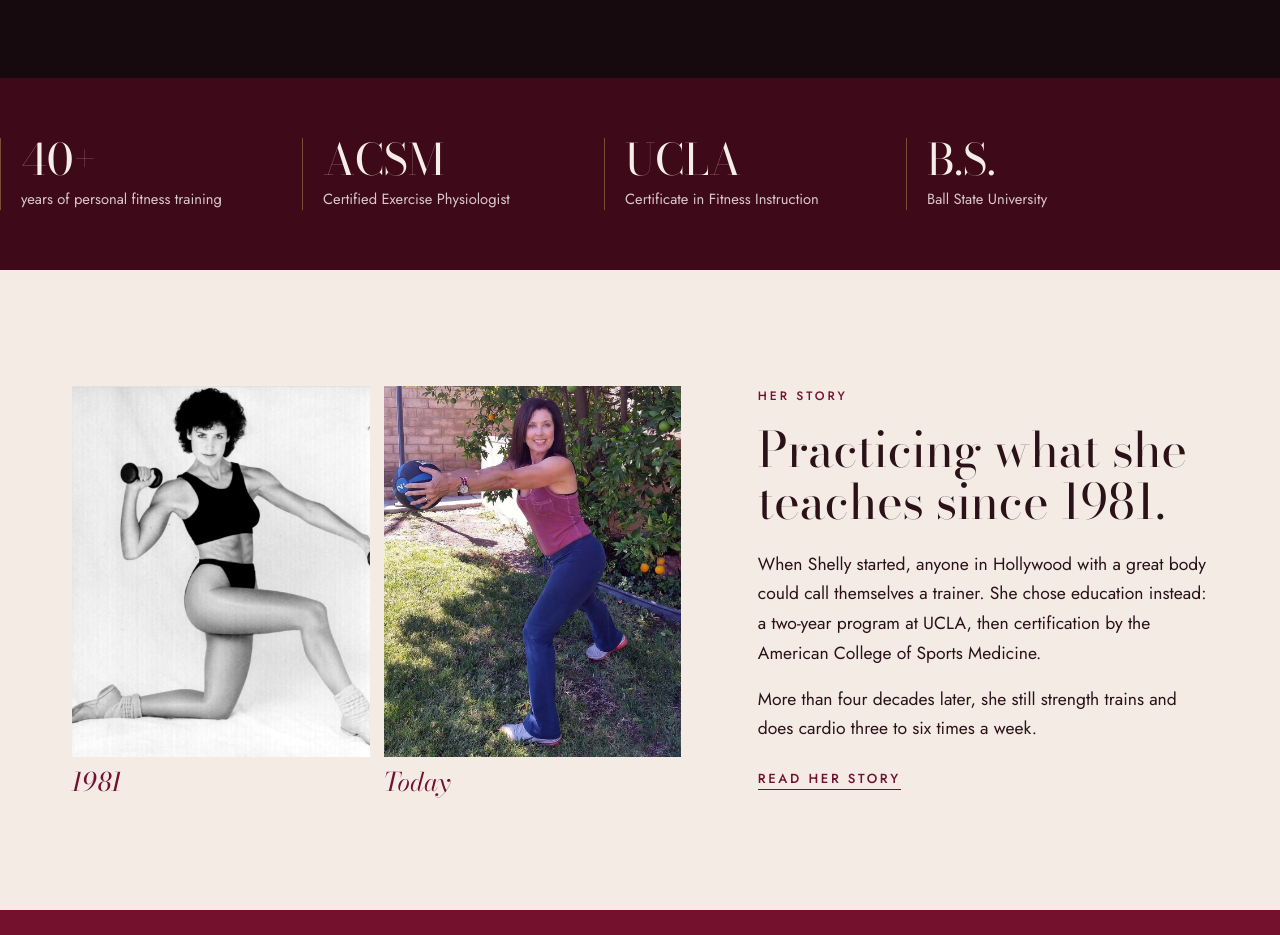
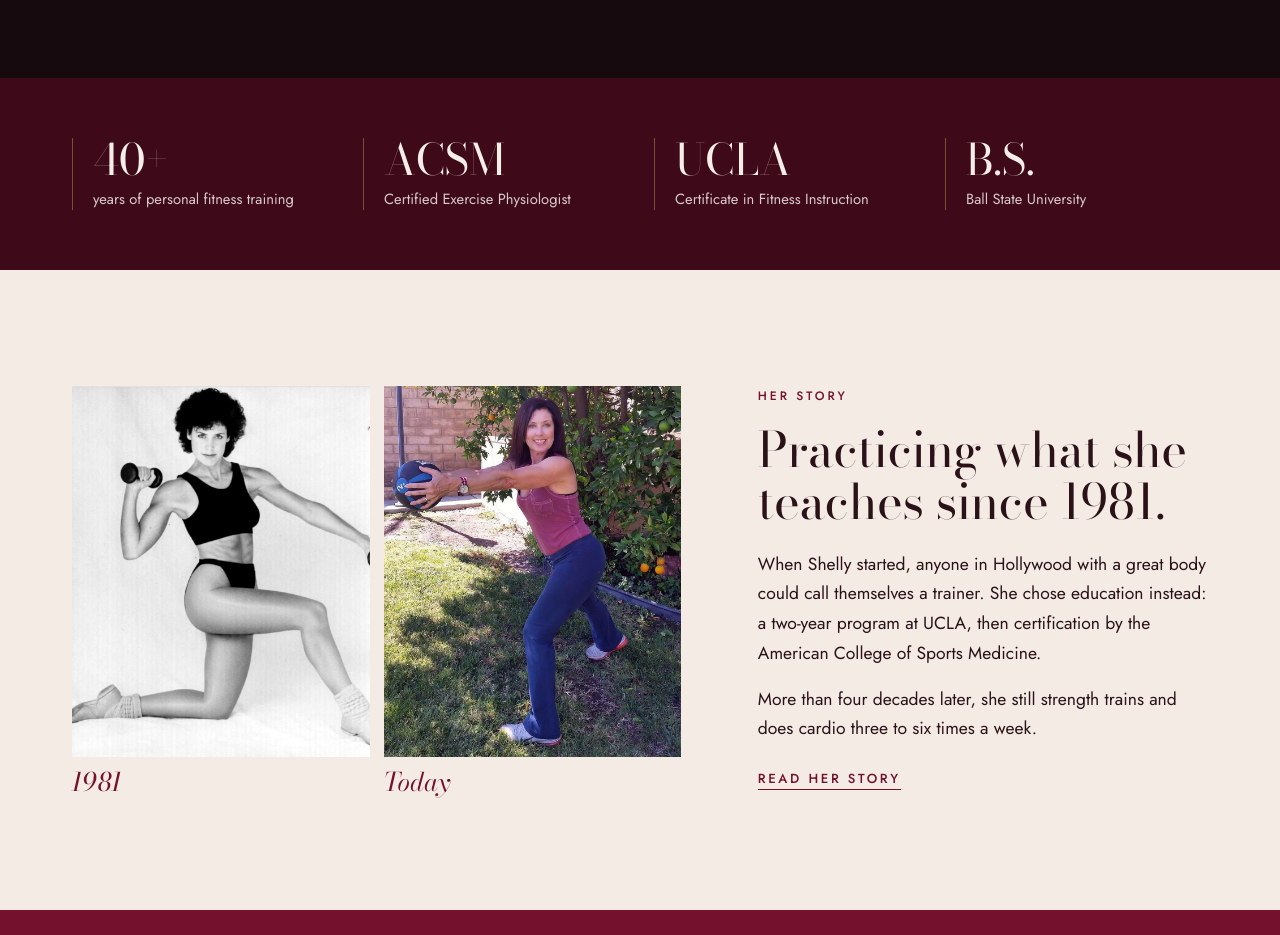
Before and after one commit to bodiroc/bodiroc, a plain HTML site: page d/index.html in a window 1280 px wide. Shown: the part 880-1815 px from the top of the page. Drawn offline with nearby package versions, Linux system fonts and the light colour scheme.

Commit message:
D and E: credential strip lines up with the page margins
Co-Authored-By: Claude Opus 5.5 <noreply@anthropic.com>
Claude-Session: https://claude.ai/code/session_01WW95Ky42Zdh99XH6fcbxpL

```diff
--- a/d/style.css
+++ b/d/style.css
@@ -83,7 +83,7 @@ section{padding-block:clamp(64px,9vw,120px)}
 
 /* Credential band */
 .creds{background:var(--wine-deep);padding-block:clamp(40px,5vw,60px)}
-.creds ul{list-style:none;margin:0;padding:0;display:grid;grid-template-columns:repeat(4,minmax(0,1fr));gap:28px}
+.creds ul{list-style:none;margin:0 auto;padding-block:0;padding-left:max(22px,env(safe-area-inset-left,0px));padding-right:max(22px,env(safe-area-inset-right,0px));display:grid;grid-template-columns:repeat(4,minmax(0,1fr));gap:28px}
 .creds li{display:grid;gap:8px;padding-left:20px;border-left:1px solid rgba(201,162,91,.45)}
 .creds b{font:400 clamp(2rem,3.4vw,2.7rem)/1 var(--display);color:var(--ivory)}
 .creds span{font-size:.92rem;line-height:1.45;color:var(--on-dark)}
--- a/e/style.css
+++ b/e/style.css
@@ -86,7 +86,7 @@ section{padding-block:clamp(64px,9vw,120px)}
 
 /* Credential band */
 .creds{background:var(--wine-deep);padding-block:clamp(40px,5vw,60px)}
-.creds ul{list-style:none;margin:0;padding:0;display:grid;grid-template-columns:repeat(4,minmax(0,1fr));gap:28px}
+.creds ul{list-style:none;margin:0 auto;padding-block:0;padding-left:max(22px,env(safe-area-inset-left,0px));padding-right:max(22px,env(safe-area-inset-right,0px));display:grid;grid-template-columns:repeat(4,minmax(0,1fr));gap:28px}
 .creds li{display:grid;gap:8px;padding-left:20px;border-left:1px solid rgba(201,162,91,.45)}
 .creds b{font:400 clamp(2rem,3.4vw,2.7rem)/1 var(--display);color:var(--ivory)}
 .creds span{font-size:.92rem;line-height:1.45;color:var(--on-dark)}
```
